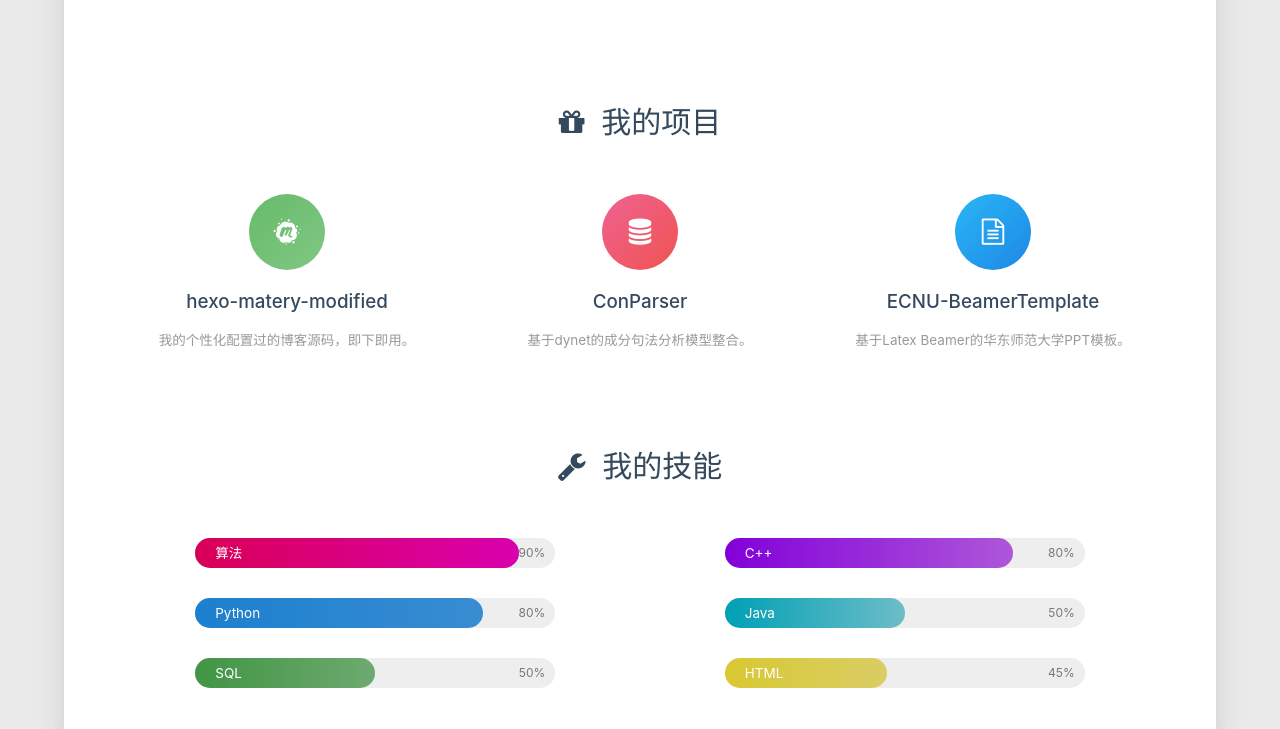
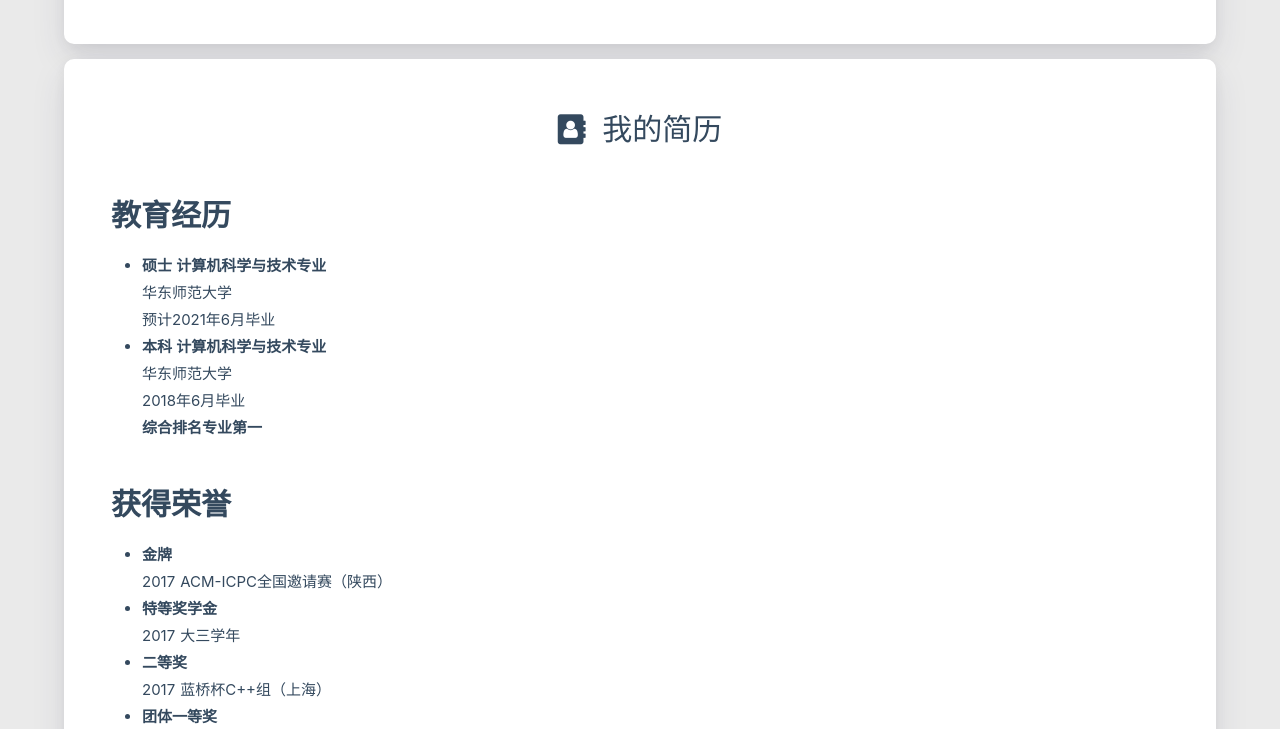
Before and after one commit to haichong98/cchblog.github.io, a plain HTML site: page about/index.html in a window 1280 px wide. Shown: the part 1301-2030 px from the top of the page. Drawn offline with Linux system fonts and the light colour scheme; some packages are replaced by stand-ins of ours; a script that the page names is missing.

Commit message:
Site updated: 2019-09-11 17:51:25

```diff
--- a/about/index.html
+++ b/about/index.html
@@ -367,7 +367,7 @@
 
                                 </div>
                                 <div class="title">亥虫</div>
-                                <div class="career">华东师范大学 | 计算机科学与技术 | AntNLP</div>
+                                <div class="career">自由 | 奋斗 | 平淡</div>
                                 <div class="social-link hide-on-large-only" data-aos="zoom-in-left">
 
     <a href="https://github.com/haichong98" class="tooltipped" target="_blank" data-tooltip="访问我的GitHub" data-position="top" data-delay="50">
@@ -433,7 +433,7 @@
                     </div>
                 </div>
 
-                <div class="introduction center-align" data-aos="fade-up">我是华东师范大学计算机科学与技术专业2018级硕士研究生。直研进入本校计算机系攻读硕士，研究方向是深度学习与自然语言处理。我们实验室是AntNLP，欢迎大家报考！</div>
+                <div class="introduction center-align" data-aos="fade-up">向往自由，努力奋斗，归于平淡的小码农</div>
 
                 <style type="text/css">
     #posts-chart,
@@ -604,153 +604,6 @@
 
 
 
-<div class="my-projects">
-    <div class="title center-align" data-aos="zoom-in-up">
-        <i class="fa fa-gift"></i>&nbsp;&nbsp;我的项目
-    </div>
-    <div class="row">
-
-
-        <div class="col s12 m6 l4" data-aos="fade-up">
-            <div class="info center-align">
-                <a href="https://github.com/godweiyang/hexo-matery-modified" class="icon"
-                   style="background: linear-gradient(to bottom right, #66BB6A 0%, #81C784 100%)" target="_blank">
-                    <i class="fa fa-meetup"></i>
-                </a>
-                <div class="info-title">
-                    <a href="https://github.com/godweiyang/hexo-matery-modified" target="_blank">hexo-matery-modified</a>
-                </div>
-                <div class="info-desc">我的个性化配置过的博客源码，即下即用。</div>
-            </div>
-        </div>
-
-        <div class="col s12 m6 l4" data-aos="fade-up">
-            <div class="info center-align">
-                <a href="https://github.com/godweiyang/ConParser" class="icon"
-                   style="background: linear-gradient(to bottom right, #F06292 0%, #EF5350 100%)" target="_blank">
-                    <i class="fa fa-database"></i>
-                </a>
-                <div class="info-title">
-                    <a href="https://github.com/godweiyang/ConParser" target="_blank">ConParser</a>
-                </div>
-                <div class="info-desc">基于dynet的成分句法分析模型整合。</div>
-            </div>
-        </div>
-
-        <div class="col s12 m6 l4" data-aos="fade-up">
-            <div class="info center-align">
-                <a href="https://github.com/godweiyang/ECNU_BeamerTemplate" class="icon"
-                   style="background: linear-gradient(to bottom right, #29B6F6 0%, #1E88E5 100%)" target="_blank">
-                    <i class="fa fa-file-text-o"></i>
-                </a>
-                <div class="info-title">
-                    <a href="https://github.com/godweiyang/ECNU_BeamerTemplate" target="_blank">ECNU-BeamerTemplate</a>
-                </div>
-                <div class="info-desc">基于Latex Beamer的华东师范大学PPT模板。</div>
-            </div>
-        </div>
-
-
-    </div>
-</div>
-
-
-
-
-<div class="my-skills">
-    <div class="title center-align" data-aos="zoom-in-up">
-        <i class="fa fa-wrench"></i>&nbsp;&nbsp;我的技能
-    </div>
-    <div class="row">
-
-
-
-        <div class="col s12 m6 l6" data-aos="fade-up">
-            <div class="skillbar">
-                <div class="skillbar-title"
-                     style="background: linear-gradient(to right, #FF0066 0%, #FF00CC 100%); width: 90%">
-                    <span>算法</span>
-                </div>
-                <div class="skill-bar-percent">90%</div>
-            </div>
-        </div>
-
-
-        <div class="col s12 m6 l6" data-aos="fade-up">
-            <div class="skillbar">
-                <div class="skillbar-title"
-                     style="background: linear-gradient(to right, #9900FF 0%, #CC66FF 100%); width: 80%">
-                    <span>C++</span>
-                </div>
-                <div class="skill-bar-percent">80%</div>
-            </div>
-        </div>
-
-
-        <div class="col s12 m6 l6" data-aos="fade-up">
-            <div class="skillbar">
-                <div class="skillbar-title"
-                     style="background: linear-gradient(to right, #2196F3 0%, #42A5F5 100%); width: 80%">
-                    <span>Python</span>
-                </div>
-                <div class="skill-bar-percent">80%</div>
-            </div>
-        </div>
-
-
-        <div class="col s12 m6 l6" data-aos="fade-up">
-            <div class="skillbar">
-                <div class="skillbar-title"
-                     style="background: linear-gradient(to right, #00BCD4 0%, #80DEEA 100%); width: 50%">
-                    <span>Java</span>
-                </div>
-                <div class="skill-bar-percent">50%</div>
-            </div>
-        </div>
-
-
-        <div class="col s12 m6 l6" data-aos="fade-up">
-            <div class="skillbar">
-                <div class="skillbar-title"
-                     style="background: linear-gradient(to right, #4CAF50 0%, #81C784 100%); width: 50%">
-                    <span>SQL</span>
-                </div>
-                <div class="skill-bar-percent">50%</div>
-            </div>
-        </div>
-
-
-        <div class="col s12 m6 l6" data-aos="fade-up">
-            <div class="skillbar">
-                <div class="skillbar-title"
-                     style="background: linear-gradient(to right, #FFEB3B 0%, #FFF176 100%); width: 45%">
-                    <span>HTML</span>
-                </div>
-                <div class="skill-bar-percent">45%</div>
-            </div>
-        </div>
-
-
-    </div>
-
-
-
-    <!--
-    <div class="other-skills chip-container" data-aos="zoom-in-up">
-        <div class="sub-title center-align"><i class="fa fa-book"></i>&nbsp;&nbsp;其他技能</div>
-        <div class="tag-chips center-align">
-
-
-            <a href="/tags/随笔/" target="_blank">
-                <span class="chip center-align waves-effect waves-light chip-default">随笔</span>
-            </a>
-
-
-        </div>
-    </div>
-     -->
-
-</div>
 
 
 
@@ -899,7 +752,7 @@
         minutes - 0-59之间的整数，做为date对象的分钟数
         seconds - 0-59之间的整数，做为date对象的秒数
         microseconds - 0-999之间的整数，做为date对象的毫秒数 */
-        var t1 = Date.UTC(2017, 09, 11, 00, 00, 00); //北京时间2018-2-13 00:00:00
+        var t1 = Date.UTC(2019, 09, 11, 00, 00, 00); //北京时间2018-2-13 00:00:00
         var t2 = Date.UTC(todayYear, todayMonth, todayDate, todayHour, todayMinute, todaySecond);
         var diff = t2 - t1;
         var diffYears = Math.floor(diff / years);
```
Also changed, not shown: 2018/01/22/2017-conclusion/index.html (+1 -1 lines), 404.html (+1 -1 lines), archives/2018/01/index.html (+1 -1 lines), archives/2018/index.html (+1 -1 lines), archives/index.html (+1 -1 lines), categories/index.html (+1 -1 lines), categories/随笔/index.html (+1 -1 lines), contact/index.html (+1 -1 lines), friends/index.html (+1 -1 lines), index.html (+1 -1 lines), tags/index.html (+1 -1 lines), tags/随笔/index.html (+1 -1 lines).
